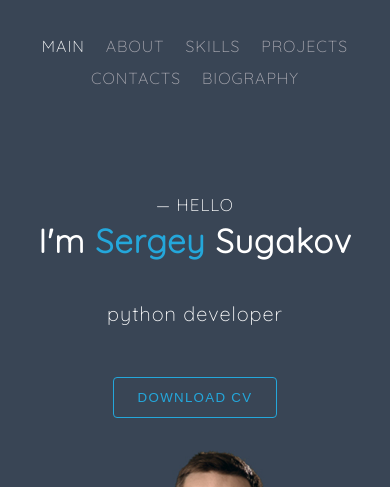
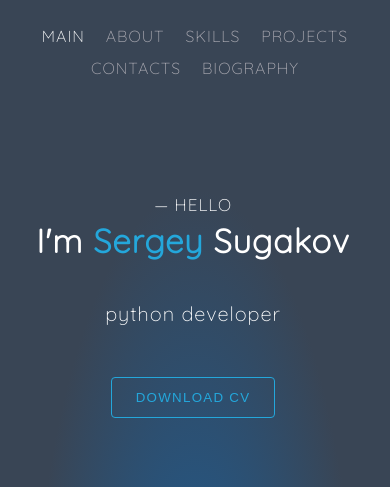
Before and after one commit to sugakov-sergey/sugakov_pro, a Flask app: page / in a window 390 px wide. Shown: the top 487 px of the page. Run offline with Flask 2, Linux system fonts and the light colour scheme.

Commit message:
add gradient fixed_menu

```diff
--- a/app.py
+++ b/app.py
@@ -69,4 +69,4 @@ def biography():
 
 
 if __name__ == '__main__':
-    app.run(debug=True)
+    app.run(debug=False)
--- a/static/css/style-biography.css
+++ b/static/css/style-biography.css
@@ -1,5 +1,3 @@
-
-
 .biography {
   font-size: 22px;
   background: white;
@@ -77,7 +75,7 @@
   border-radius: 100%;
   top: 9%;
   right: -8px;
-  z-index: 99;
+  z-index: 9;
 }
 .entry .title h3 {
   margin: 0px;
@@ -200,4 +198,5 @@
       margin: 20px 0;
     }
 
+
 }
--- a/static/css/style.css
+++ b/static/css/style.css
@@ -83,19 +83,23 @@ h4 {
   color: white;
 }
 
-
 .container {
   display: flex;
   flex-direction: row;
   justify-content: center;
   flex-wrap: wrap;
-
 }
 
 .menu-main {
-  padding: 30px 0 40px 0;
+  padding: 20px 0 20px 0;
   text-align: center;
+}
 
+.fixed {
+  position: -webkit-sticky;
+  position: sticky;
+  top: 0px;
+  z-index: 10;
 }
 
 .menu-main ul {
@@ -127,11 +131,17 @@ h4 {
   padding-bottom: 3px;
 }
 
-
 .bg-grey {
   width: 100%;
   height: 100%;
-  background-color: var(--grey);
+  background: var(--grey);
+  color: white;
+}
+
+.bg-gradient {
+  width: 100%;
+  height: 100%;
+  background: radial-gradient(ellipse at 50% 100%, #1b5e98 0%, #394555 60%);
   color: white;
 }
 
@@ -149,13 +159,16 @@ h4 {
   color: black;
 }
 
+/*  Block Hello */
 
-/*  Block Hello */
+.box-hello a {
+  border-bottom: 0px;
+}
 
 .box-hello {
   flex-basis: 34%;
   text-align: center;
-  padding: 0 1%;
+  padding: 40px 1% 0 0;
   margin-top: 10px;
 }
 
@@ -178,7 +190,7 @@ h4 {
   border: 1px solid var(--blue);
   border-radius: 4px;
   color: var(--blue);
-  background: var(--grey);
+  background: None;
   cursor: pointer;
   letter-spacing: 0.08rem;
 }
@@ -713,4 +713,9 @@ input:hover {
     order: 1;
   }
 
+
+.menu-main {
+  padding: 20px 0 10px 0;
+
 }
+}
--- a/templates/404.html
+++ b/templates/404.html
@@ -4,11 +4,9 @@
 <div class="container">
   <div class="not-found">
     <h1>404 Error</h1>
-    <h2> Page not found</h2>
+    <h2>Page not found</h2>
     <p>Perhaps the address was entered incorrectly or the page was moved.</p>
-
   </div>
-
 </div>
 
 {% endblock %}
--- a/templates/base.html
+++ b/templates/base.html
@@ -26,16 +26,22 @@
   </head>
   <body>
     {% block nav %}
-    <nav>
+    <nav class="fixed">
       <div class="bg-grey">
         <div class="menu-main">
           <ul>
-            <li><a href="/" class="{% block index %}{% endblock %}">MAIN</a></li>
+            <li>
+              <a href="/" class="{% block index %}{% endblock %}">MAIN</a>
+            </li>
             <li><a href="/#about">ABOUT</a></li>
             <li><a href="/#skills">SKILLS</a></li>
             <li><a href="/#projects">PROJECTS</a></li>
             <li><a href="/#contacts">CONTACTS</a></li>
-            <li><a href="/biography" class="{% block biography %}{% endblock %}">BIOGRAPHY</a></li>
+            <li>
+              <a href="/biography" class="{% block biography %}{% endblock %}"
+                >BIOGRAPHY</a
+              >
+            </li>
           </ul>
         </div>
       </div>
@@ -57,32 +63,32 @@
               </li>
               <li>
                 <a href="tel:+375296666405" title="Call me now"
-                  ><img src="static/img/icons/gsm-30.png" /></a
-                >
+                  ><img src="static/img/icons/gsm-30.png"
+                /></a>
               </li>
               <li>
                 <a
                   href="https://t.me/ssergess"
                   target="_blank"
                   title="Write to telegram chat"
-                  ><img src="static/img/icons/telegram-30.png" /></a
-                >
+                  ><img src="static/img/icons/telegram-30.png"
+                /></a>
               </li>
               <li>
                 <a
                   href="https://www.linkedin.com/in/sergey-sugakov/"
                   target="_blank"
                   title="Check my LinkedIn account"
-                  ><img src="static/img/icons/linkedin-30.png" /></a
-                >
+                  ><img src="static/img/icons/linkedin-30.png"
+                /></a>
               </li>
               <li>
                 <a
                   href="https://github.com/sugakov-sergey"
                   target="_blank"
                   title="Check my GitHub account"
-                  ><img src="static/img/icons/github-30.png" /></a
-                >
+                  ><img src="static/img/icons/github-30.png"
+                /></a>
               </li>
             </ul>
           </div>
--- a/templates/index.html
+++ b/templates/index.html
@@ -1,9 +1,9 @@
 {% extends "base.html" %} {% block title %} About Me | Sugakov Sergey {%endblock
-%}
-{% block index %}active{% endblock %}
+%} {% block index %}active{% endblock %}
+
 {% block page_content %}
 
-<div class="bg-grey">
+<div class="bg-gradient">
   <div class="container">
     <div class="box-hello">
       <ul>
@@ -24,7 +24,7 @@
       </ul>
     </div>
     <div class="box-hello">
-      <img src="static/img/face-360-440.jpg" alt="Sugakov Sergey photo" />
+      <img src="static/img/face-360-440-grad.webp" alt="Sugakov Sergey photo" />
     </div>
   </div>
 </div>
@@ -94,7 +94,7 @@
         <li>English B1/B2</li>
       </ol>
     </div>
-    <div class="box-more">
+    <div class="box-more" id="check">
       <p>
         Check my
         <a href="/biography#it-way" target="_blank">certificates</a> here
```
Also changed, not shown: other parts of static/css/style.css (+34 -47 lines), templates/biography.html (+30 -28 lines), 2 other files.
